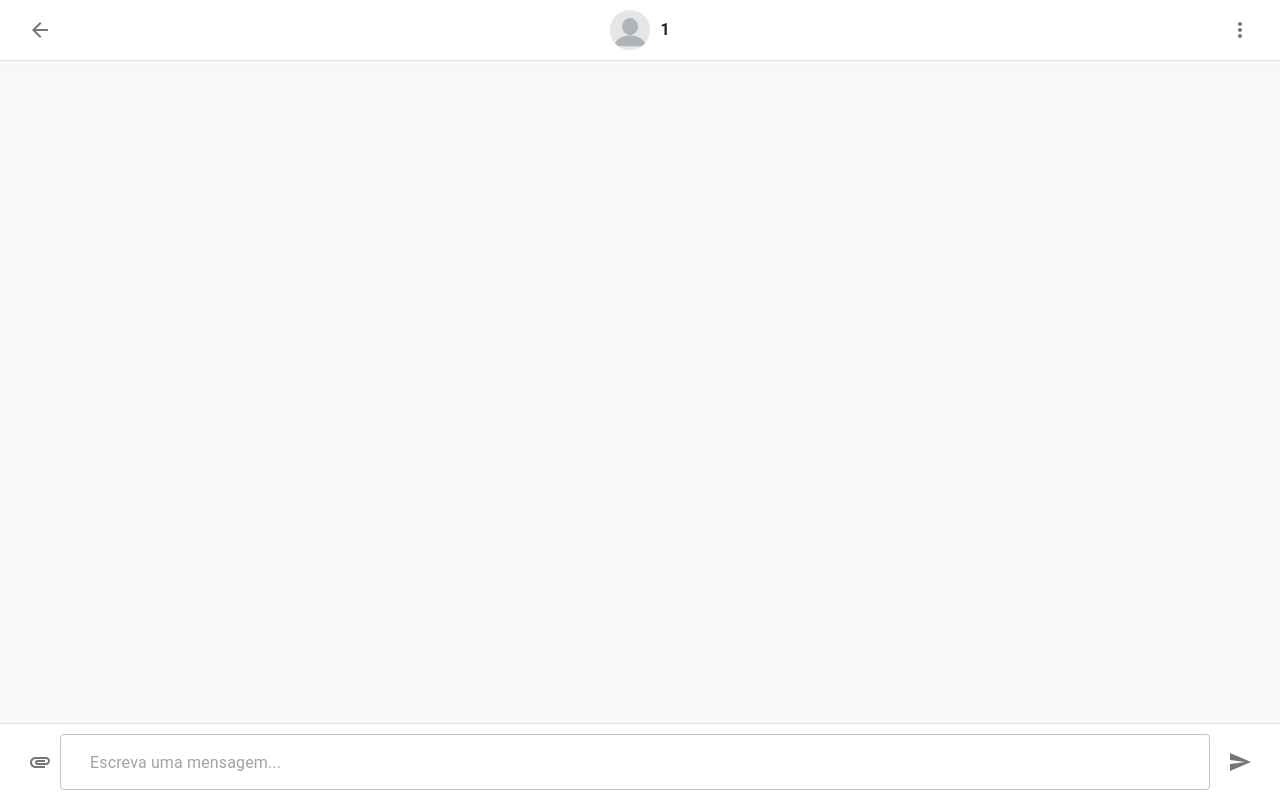
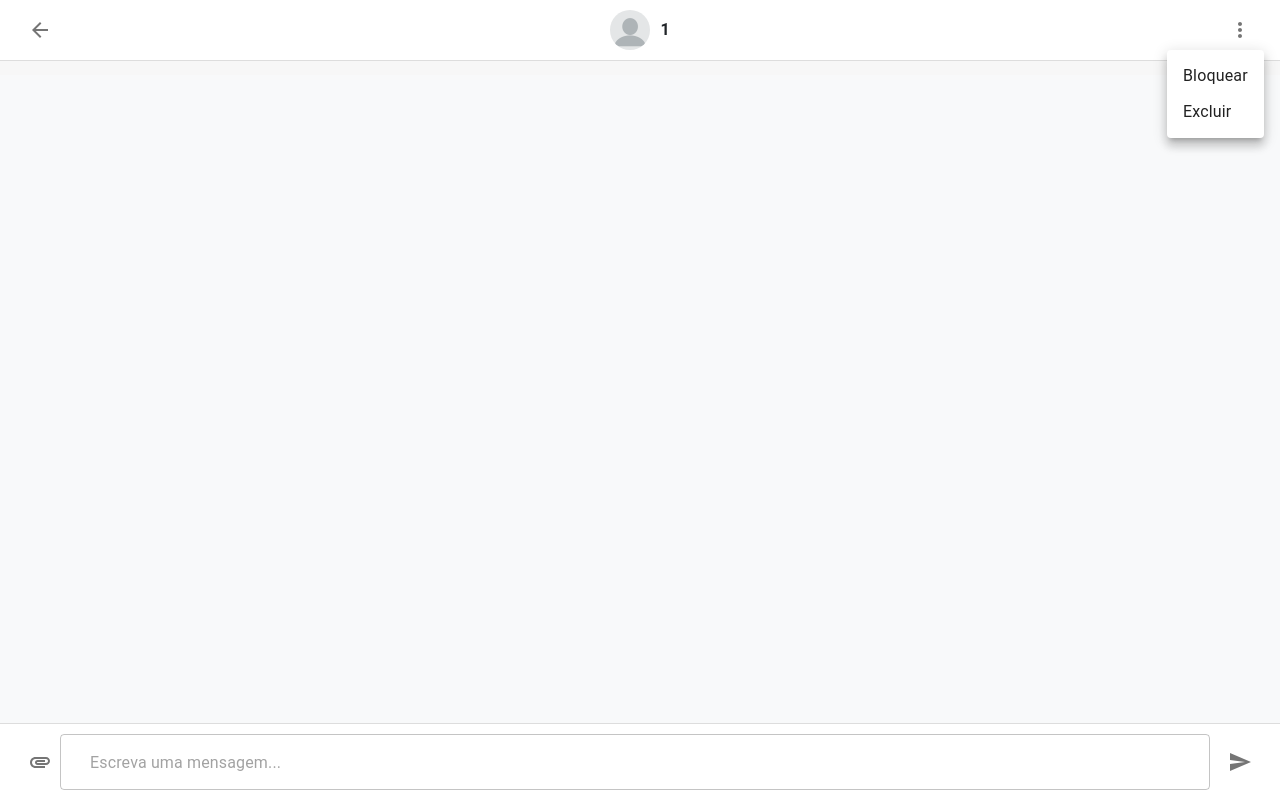
Before and after one commit to MateusCamargoS-1/teste, a React (Vite) app in the folder my-chat-app/: page /chat/1 in a window 1280 px wide. Both pictures are taken after a click on the button 1240 px from the left and 30 px from the top of the page. Built offline with nearby package versions, Linux system fonts and the light colour scheme.

Commit message:
feat: paradinha_do_menu

```diff
--- a/my-chat-app/src/components/chat/Chat.tsx
+++ b/my-chat-app/src/components/chat/Chat.tsx
@@ -1,6 +1,6 @@
 import React, { useState } from "react";
 import { useNavigate, useParams } from "react-router-dom";
-import { TextField, IconButton, Box } from "@mui/material";
+import { TextField, IconButton, Box, Menu, MenuItem } from "@mui/material";
 import ArrowBackIcon from "@mui/icons-material/ArrowBack";
 import MoreVertIcon from "@mui/icons-material/MoreVert";
 import AttachmentIcon from "@mui/icons-material/Attachment";
@@ -19,6 +19,7 @@ const Chat: React.FC<ChatProps> = ({ setChatUser }) => {
 
   const [message, setMessage] = useState<string>("");
   const [messages, setMessages] = useState<string[]>([]);
+  const [menuAnchor, setMenuAnchor] = useState<null | HTMLElement>(null);
 
   const sendMessage = () => {
     if (message.trim()) {
@@ -30,6 +31,24 @@ const Chat: React.FC<ChatProps> = ({ setChatUser }) => {
   const handleBackClick = () => {
     setChatUser(null);
     navigate("/chat");
+  };
+
+  const handleMenuOpen = (event: React.MouseEvent<HTMLButtonElement>) => {
+    setMenuAnchor(event.currentTarget);
+  };
+
+  const handleMenuClose = () => {
+    setMenuAnchor(null);
+  };
+
+  const handleBlockUser = () => {
+    console.log("Usuário bloqueado");
+    handleMenuClose();
+  };
+
+  const handleDeleteUser = () => {
+    console.log("Usuário excluído");
+    handleMenuClose();
   };
 
   return (
@@ -70,9 +89,17 @@ const Chat: React.FC<ChatProps> = ({ setChatUser }) => {
           />
           <span style={{ fontWeight: "bold", fontSize: "16px" }}>{user}</span>
         </div>
-        <IconButton>
+        <IconButton onClick={handleMenuOpen}>
           <MoreVertIcon />
         </IconButton>
+        <Menu
+          anchorEl={menuAnchor}
+          open={Boolean(menuAnchor)}
+          onClose={handleMenuClose}
+        >
+          <MenuItem onClick={handleBlockUser}>Bloquear</MenuItem>
+          <MenuItem onClick={handleDeleteUser}>Excluir</MenuItem>
+        </Menu>
       </div>
 
       <div
@@ -136,7 +163,7 @@ const Chat: React.FC<ChatProps> = ({ setChatUser }) => {
           style={{ marginRight: "10px", borderRadius: "20px" }}
         />
         <IconButton onClick={sendMessage}>
-          <SendIcon/>
+          <SendIcon />
         </IconButton>
       </div>
     </div>
```
